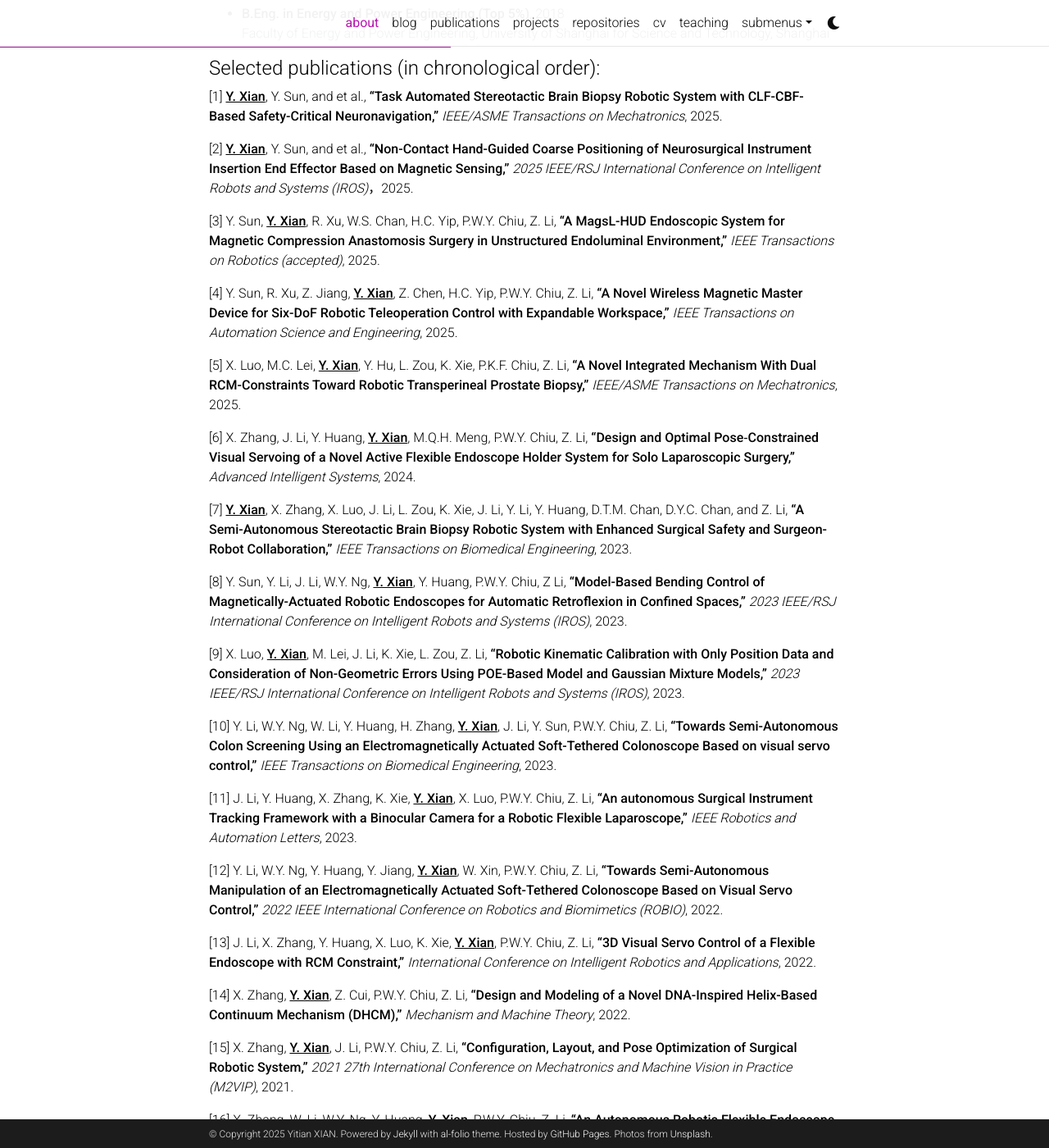
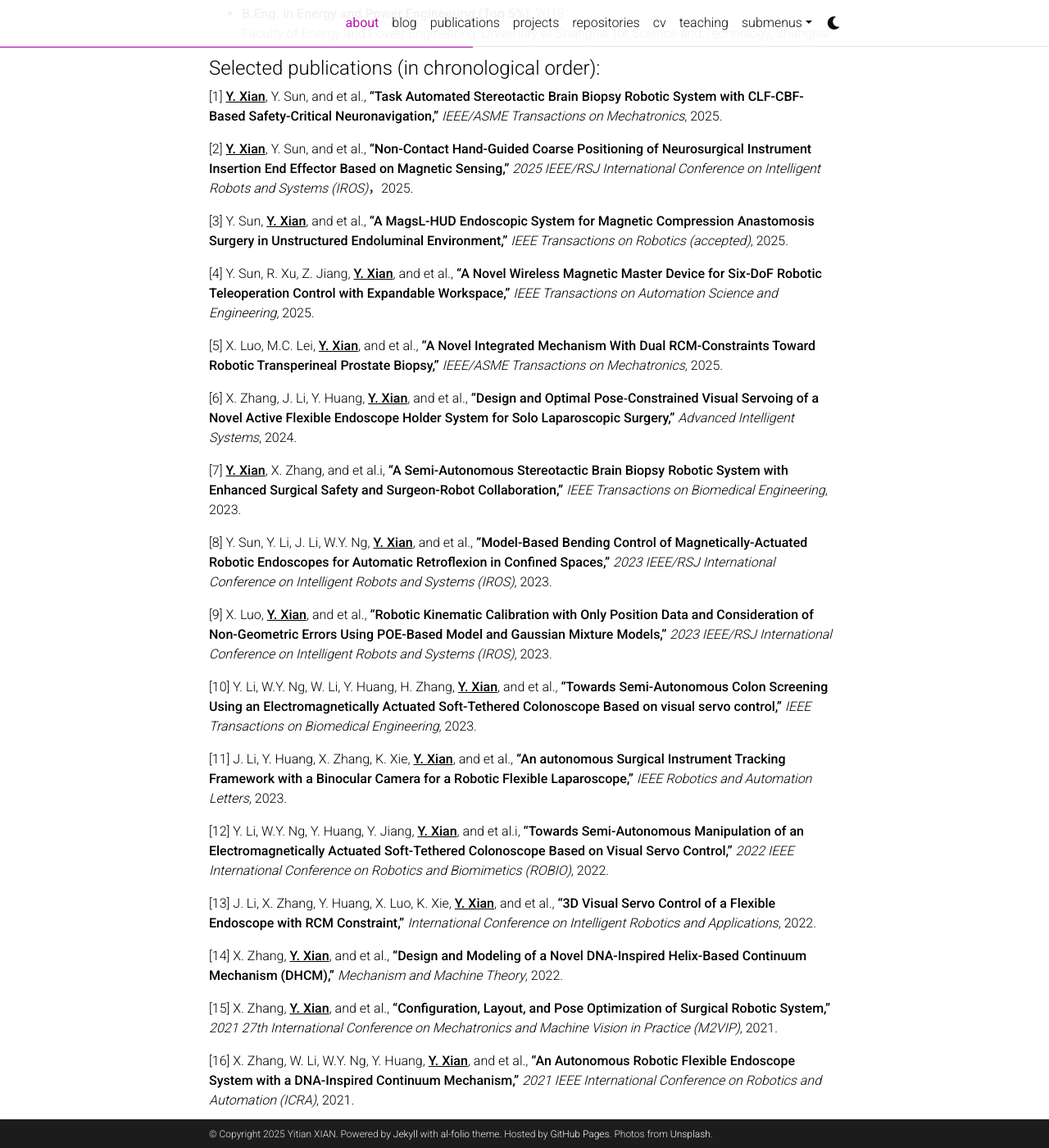
Before and after one commit to yitian-xian/yitian-xian.github.io, a Jekyll site: the page built from _pages/about.md, in a window 1280 px wide and 1400 px high, scrolled down 641 px. Shown: the whole window at 82% size. Built offline with Jekyll 4.4.1, drawn with Linux system fonts in a browser that asks for light colours; full-size pictures stand in for the smaller copies a plugin makes; emoji names are drawn with the system emoji font; comment, search, counter and statistics services are not loaded; a style sheet for code colours, icons or effects is not loaded; some of the changed text lies outside the part shown.

Commit message:
Update about.md

```diff
--- a/_pages/about.md
+++ b/_pages/about.md
@@ -44,32 +44,32 @@
 
 [2] **<u>Y. Xian</u>**, Y. Sun, and et al., **“Non-Contact Hand-Guided Coarse Positioning of Neurosurgical Instrument Insertion End Effector Based on Magnetic Sensing,”** *2025 IEEE/RSJ International Conference on Intelligent Robots and Systems (IROS)*，2025.
 
-[3] Y. Sun, **<u>Y. Xian</u>**, R. Xu, W.S. Chan, H.C. Yip, P.W.Y. Chiu, Z. Li, **“A MagsL-HUD Endoscopic System for Magnetic Compression Anastomosis Surgery in Unstructured Endoluminal Environment,”** *IEEE Transactions on Robotics (accepted)*, 2025.
+[3] Y. Sun, **<u>Y. Xian</u>**, and et al., **“A MagsL-HUD Endoscopic System for Magnetic Compression Anastomosis Surgery in Unstructured Endoluminal Environment,”** *IEEE Transactions on Robotics (accepted)*, 2025.
 
-[4] Y. Sun, R. Xu, Z. Jiang, **<u>Y. Xian</u>**, Z. Chen, H.C. Yip, P.W.Y. Chiu, Z. Li, **“A Novel Wireless Magnetic Master Device for Six-DoF Robotic Teleoperation Control with Expandable Workspace,”** *IEEE Transactions on Automation Science and Engineering*, 2025.
+[4] Y. Sun, R. Xu, Z. Jiang, **<u>Y. Xian</u>**, and et al., **“A Novel Wireless Magnetic Master Device for Six-DoF Robotic Teleoperation Control with Expandable Workspace,”** *IEEE Transactions on Automation Science and Engineering*, 2025.
 
-[5] X. Luo, M.C. Lei, **<u>Y. Xian</u>**, Y. Hu, L. Zou, K. Xie, P.K.F. Chiu, Z. Li, **“A Novel Integrated Mechanism With Dual RCM-Constraints Toward Robotic Transperineal Prostate Biopsy,”** *IEEE/ASME Transactions on Mechatronics*, 2025.
+[5] X. Luo, M.C. Lei, **<u>Y. Xian</u>**, and et al., **“A Novel Integrated Mechanism With Dual RCM-Constraints Toward Robotic Transperineal Prostate Biopsy,”** *IEEE/ASME Transactions on Mechatronics*, 2025.
 
-[6] X. Zhang, J. Li, Y. Huang, **<u>Y. Xian</u>**, M.Q.H. Meng, P.W.Y. Chiu, Z. Li, **“Design and Optimal Pose‐Constrained Visual Servoing of a Novel Active Flexible Endoscope Holder System for Solo Laparoscopic Surgery,”** *Advanced Intelligent Systems*, 2024.
+[6] X. Zhang, J. Li, Y. Huang, **<u>Y. Xian</u>**, and et al., **“Design and Optimal Pose‐Constrained Visual Servoing of a Novel Active Flexible Endoscope Holder System for Solo Laparoscopic Surgery,”** *Advanced Intelligent Systems*, 2024.
 
-[7] **<u>Y. Xian</u>**, X. Zhang, X. Luo, J. Li, L. Zou, K. Xie, J. Li, Y. Li, Y. Huang, D.T.M. Chan, D.Y.C. Chan, and Z. Li, **“A Semi-Autonomous Stereotactic Brain Biopsy Robotic System with Enhanced Surgical Safety and Surgeon-Robot Collaboration,”** *IEEE Transactions on Biomedical Engineering*, 2023.
+[7] **<u>Y. Xian</u>**, X. Zhang, and et al.i, **“A Semi-Autonomous Stereotactic Brain Biopsy Robotic System with Enhanced Surgical Safety and Surgeon-Robot Collaboration,”** *IEEE Transactions on Biomedical Engineering*, 2023.
 
-[8] Y. Sun, Y. Li, J. Li, W.Y. Ng, **<u>Y. Xian</u>**, Y. Huang, P.W.Y. Chiu, Z Li, **“Model-Based Bending Control of Magnetically-Actuated Robotic Endoscopes for Automatic Retroflexion in Confined Spaces,”** *2023 IEEE/RSJ International Conference on Intelligent Robots and Systems (IROS)*, 2023.
+[8] Y. Sun, Y. Li, J. Li, W.Y. Ng, **<u>Y. Xian</u>**, and et al., **“Model-Based Bending Control of Magnetically-Actuated Robotic Endoscopes for Automatic Retroflexion in Confined Spaces,”** *2023 IEEE/RSJ International Conference on Intelligent Robots and Systems (IROS)*, 2023.
 
-[9] X. Luo, **<u>Y. Xian</u>**, M. Lei, J. Li, K. Xie, L. Zou, Z. Li, **“Robotic Kinematic Calibration with Only Position Data and Consideration of Non-Geometric Errors Using POE-Based Model and Gaussian Mixture Models,”** *2023 IEEE/RSJ International Conference on Intelligent Robots and Systems (IROS)*, 2023.
+[9] X. Luo, **<u>Y. Xian</u>**, and et al., **“Robotic Kinematic Calibration with Only Position Data and Consideration of Non-Geometric Errors Using POE-Based Model and Gaussian Mixture Models,”** *2023 IEEE/RSJ International Conference on Intelligent Robots and Systems (IROS)*, 2023.
 
-[10] Y. Li, W.Y. Ng, W. Li, Y. Huang, H. Zhang, **<u>Y. Xian</u>**, J. Li, Y. Sun, P.W.Y. Chiu, Z. Li, **“Towards Semi-Autonomous Colon Screening Using an Electromagnetically Actuated Soft-Tethered Colonoscope Based on visual servo control,”** *IEEE Transactions on Biomedical Engineering*, 2023.
+[10] Y. Li, W.Y. Ng, W. Li, Y. Huang, H. Zhang, **<u>Y. Xian</u>**, and et al., **“Towards Semi-Autonomous Colon Screening Using an Electromagnetically Actuated Soft-Tethered Colonoscope Based on visual servo control,”** *IEEE Transactions on Biomedical Engineering*, 2023.
 
-[11] J. Li, Y. Huang, X. Zhang, K. Xie, **<u>Y. Xian</u>**, X. Luo, P.W.Y. Chiu, Z. Li, **“An autonomous Surgical Instrument Tracking Framework with a Binocular Camera for a Robotic Flexible Laparoscope,”** *IEEE Robotics and Automation Letters*, 2023.
+[11] J. Li, Y. Huang, X. Zhang, K. Xie, **<u>Y. Xian</u>**, and et al., **“An autonomous Surgical Instrument Tracking Framework with a Binocular Camera for a Robotic Flexible Laparoscope,”** *IEEE Robotics and Automation Letters*, 2023.
 
-[12] Y. Li, W.Y. Ng, Y. Huang, Y. Jiang, **<u>Y. Xian</u>**, W. Xin, P.W.Y. Chiu, Z. Li, **“Towards Semi-Autonomous Manipulation of an Electromagnetically Actuated Soft-Tethered Colonoscope Based on Visual Servo Control,”** *2022 IEEE International Conference on Robotics and Biomimetics (ROBIO)*, 2022.
+[12] Y. Li, W.Y. Ng, Y. Huang, Y. Jiang, **<u>Y. Xian</u>**, and et al.i, **“Towards Semi-Autonomous Manipulation of an Electromagnetically Actuated Soft-Tethered Colonoscope Based on Visual Servo Control,”** *2022 IEEE International Conference on Robotics and Biomimetics (ROBIO)*, 2022.
 
-[13] J. Li, X. Zhang, Y. Huang, X. Luo, K. Xie, **<u>Y. Xian</u>**, P.W.Y. Chiu, Z. Li, **“3D Visual Servo Control of a Flexible Endoscope with RCM Constraint,”** *International Conference on Intelligent Robotics and Applications*, 2022.
+[13] J. Li, X. Zhang, Y. Huang, X. Luo, K. Xie, **<u>Y. Xian</u>**, and et al., **“3D Visual Servo Control of a Flexible Endoscope with RCM Constraint,”** *International Conference on Intelligent Robotics and Applications*, 2022.
 
-[14] X. Zhang, **<u>Y. Xian</u>**, Z. Cui, P.W.Y. Chiu, Z. Li, **“Design and Modeling of a Novel DNA-Inspired Helix-Based Continuum Mechanism (DHCM),”** *Mechanism and Machine Theory*, 2022.
+[14] X. Zhang, **<u>Y. Xian</u>**, and et al., **“Design and Modeling of a Novel DNA-Inspired Helix-Based Continuum Mechanism (DHCM),”** *Mechanism and Machine Theory*, 2022.
 
-[15] X. Zhang, **<u>Y. Xian</u>**, J. Li, P.W.Y. Chiu, Z. Li, **“Configuration, Layout, and Pose Optimization of Surgical Robotic System,”** *2021 27th International Conference on Mechatronics and Machine Vision in Practice (M2VIP)*, 2021.
+[15] X. Zhang, **<u>Y. Xian</u>**, and et al., **“Configuration, Layout, and Pose Optimization of Surgical Robotic System,”** *2021 27th International Conference on Mechatronics and Machine Vision in Practice (M2VIP)*, 2021.
 
-[16] X. Zhang, W. Li, W.Y. Ng, Y. Huang, **<u>Y. Xian</u>**, P.W.Y. Chiu, Z. Li, **“An Autonomous Robotic Flexible Endoscope System with a DNA-Inspired Continuum Mechanism,”** *2021 IEEE International Conference on Robotics and Automation (ICRA)*, 2021.
+[16] X. Zhang, W. Li, W.Y. Ng, Y. Huang, **<u>Y. Xian</u>**, and et al., **“An Autonomous Robotic Flexible Endoscope System with a DNA-Inspired Continuum Mechanism,”** *2021 IEEE International Conference on Robotics and Automation (ICRA)*, 2021.
 
-[17] Y. Li, W. Li, W. Xin, X. Zhang, **<u>Y. Xian</u>**, P.W.Y. Chiu, Z. Li, **“Orientation Control of an Electromagnetically Actuated Soft-Tethered Colonoscope Based on 2OR Pseudo-Rigid-Body Model,”** *2021 IEEE International Conference on Robotics and Automation (ICRA)*, 2021.
+[17] Y. Li, W. Li, W. Xin, X. Zhang, **<u>Y. Xian</u>**, and et al., **“Orientation Control of an Electromagnetically Actuated Soft-Tethered Colonoscope Based on 2OR Pseudo-Rigid-Body Model,”** *2021 IEEE International Conference on Robotics and Automation (ICRA)*, 2021.
```
